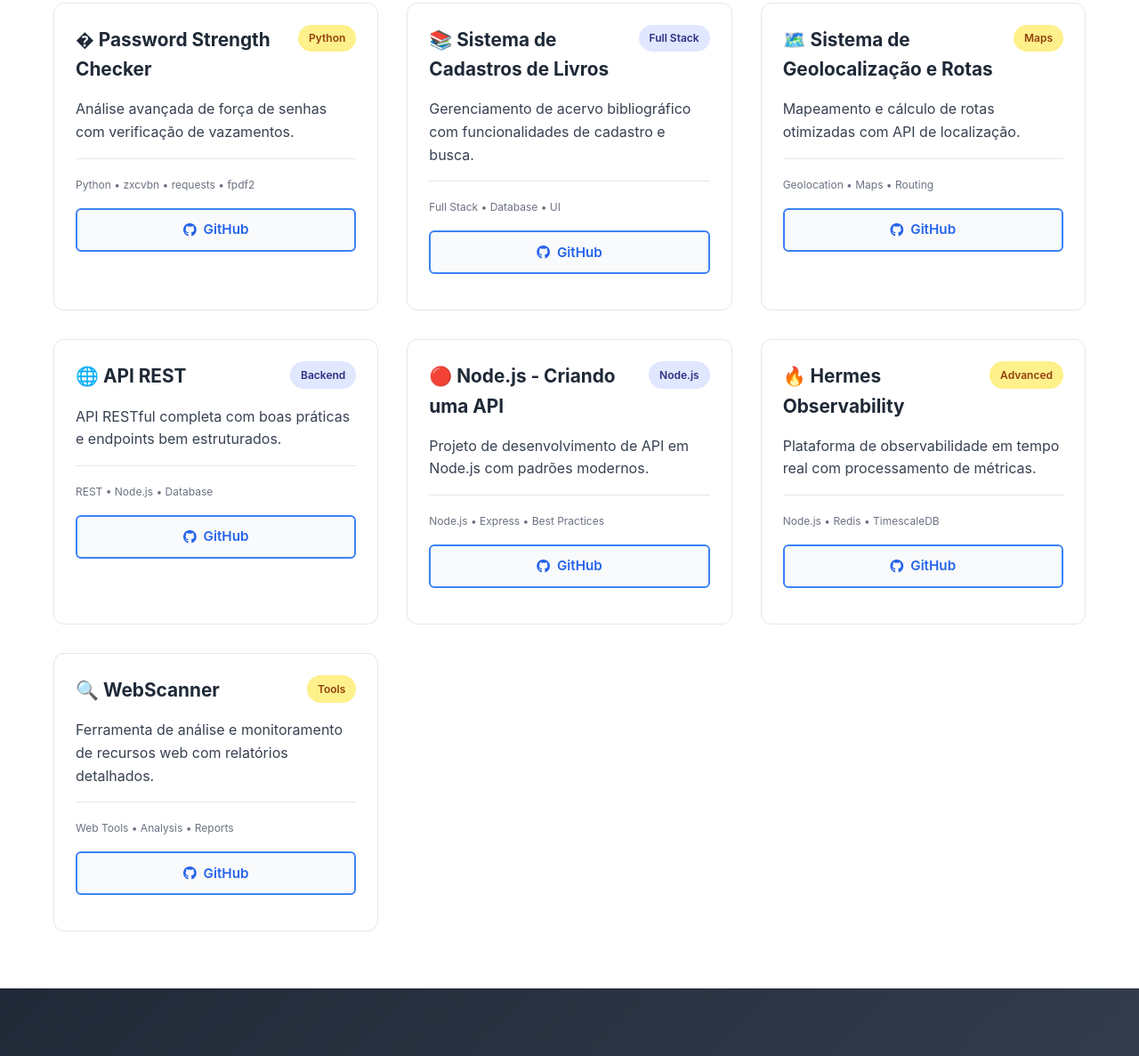
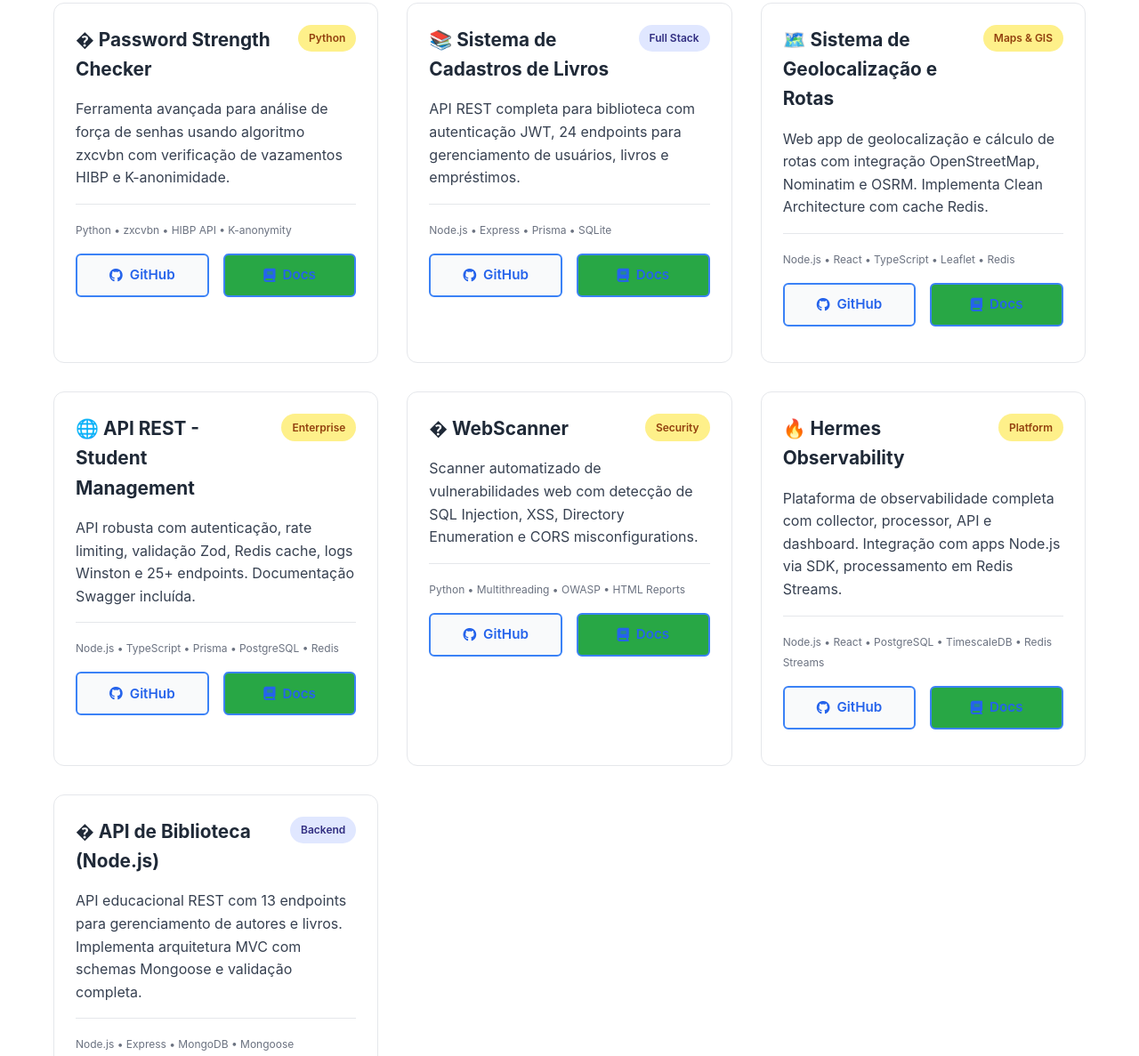
Before and after one commit to FranciscoHonorat/Portif-lio-, a plain HTML site: page index.html in a window 1280 px wide. Shown: the part 1371-2558 px from the top of the page at 89% size. Drawn offline with Linux system fonts and the light colour scheme.

Commit message:
Atualizar index.html com descrições detalhadas e links para documentação

```diff
--- a/index.html
+++ b/index.html
@@ -75,14 +75,17 @@
                         <span class="badge badge-advanced">Python</span>
                     </div>
                     <p class="project-description">
-                        Análise avançada de força de senhas com verificação de vazamentos.
+                        Ferramenta avançada para análise de força de senhas usando algoritmo zxcvbn com verificação de vazamentos HIBP e K-anonimidade.
                     </p>
                     <div class="project-tech">
-                        <small>Python • zxcvbn • requests • fpdf2</small>
+                        <small>Python • zxcvbn • HIBP API • K-anonymity</small>
                     </div>
                     <div class="project-actions">
                         <a href="https://github.com/FranciscoHonorat/Password-Strength-Checker" target="_blank" class="link-btn">
                             <i class="fab fa-github"></i> GitHub
+                        </a>
+                        <a href="projects/password-strength-checker.md" target="_blank" class="link-btn" style="background-color: #28a745;">
+                            <i class="fas fa-book"></i> Docs
                         </a>
                     </div>
                 </div>
@@ -94,14 +97,17 @@
                         <span class="badge badge-intermediate">Full Stack</span>
                     </div>
                     <p class="project-description">
-                        Gerenciamento de acervo bibliográfico com funcionalidades de cadastro e busca.
+                        API REST completa para biblioteca com autenticação JWT, 24 endpoints para gerenciamento de usuários, livros e empréstimos.
                     </p>
                     <div class="project-tech">
-                        <small>Full Stack • Database • UI</small>
+                        <small>Node.js • Express • Prisma • SQLite</small>
                     </div>
                     <div class="project-actions">
                         <a href="https://github.com/FranciscoHonorat/Sistema-de-cadastros-de-livros" target="_blank" class="link-btn">
                             <i class="fab fa-github"></i> GitHub
+                        </a>
+                        <a href="projects/sistema-cadastros-livros.md" target="_blank" class="link-btn" style="background-color: #28a745;">
+                            <i class="fas fa-book"></i> Docs
                         </a>
                     </div>
                 </div>
@@ -110,17 +116,20 @@
                 <div class="project-card">
                     <div class="project-header">
                         <h3>🗺️ Sistema de Geolocalização e Rotas</h3>
-                        <span class="badge badge-advanced">Maps</span>
+                        <span class="badge badge-advanced">Maps & GIS</span>
                     </div>
                     <p class="project-description">
-                        Mapeamento e cálculo de rotas otimizadas com API de localização.
+                        Web app de geolocalização e cálculo de rotas com integração OpenStreetMap, Nominatim e OSRM. Implementa Clean Architecture com cache Redis.
                     </p>
                     <div class="project-tech">
-                        <small>Geolocation • Maps • Routing</small>
+                        <small>Node.js • React • TypeScript • Leaflet • Redis</small>
                     </div>
                     <div class="project-actions">
                         <a href="https://github.com/FranciscoHonorat/Sistema-de-Geolocaliza--o-e-Rotas-main" target="_blank" class="link-btn">
                             <i class="fab fa-github"></i> GitHub
+                        </a>
+                        <a href="projects/sistema-geolocalizar.md" target="_blank" class="link-btn" style="background-color: #28a745;">
+                            <i class="fas fa-book"></i> Docs
                         </a>
                     </div>
                 </div>
@@ -128,18 +137,21 @@
                 <!-- Projeto 4 -->
                 <div class="project-card">
                     <div class="project-header">
-                        <h3>🌐 API REST</h3>
-                        <span class="badge badge-intermediate">Backend</span>
+                        <h3>🌐 API REST - Student Management</h3>
+                        <span class="badge badge-advanced">Enterprise</span>
                     </div>
                     <p class="project-description">
-                        API RESTful completa com boas práticas e endpoints bem estruturados.
+                        API robusta com autenticação, rate limiting, validação Zod, Redis cache, logs Winston e 25+ endpoints. Documentação Swagger incluída.
                     </p>
                     <div class="project-tech">
-                        <small>REST • Node.js • Database</small>
+                        <small>Node.js • TypeScript • Prisma • PostgreSQL • Redis</small>
                     </div>
                     <div class="project-actions">
                         <a href="https://github.com/FranciscoHonorat/API-REST" target="_blank" class="link-btn">
                             <i class="fab fa-github"></i> GitHub
+                        </a>
+                        <a href="projects/api-rest-student.md" target="_blank" class="link-btn" style="background-color: #28a745;">
+                            <i class="fas fa-book"></i> Docs
                         </a>
                     </div>
                 </div>
@@ -147,18 +159,21 @@
                 <!-- Projeto 5 -->
                 <div class="project-card">
                     <div class="project-header">
-                        <h3>🔴 Node.js - Criando uma API</h3>
-                        <span class="badge badge-intermediate">Node.js</span>
+                        <h3>� WebScanner</h3>
+                        <span class="badge badge-advanced">Security</span>
                     </div>
                     <p class="project-description">
-                        Projeto de desenvolvimento de API em Node.js com padrões modernos.
+                        Scanner automatizado de vulnerabilidades web com detecção de SQL Injection, XSS, Directory Enumeration e CORS misconfigurations.
                     </p>
                     <div class="project-tech">
-                        <small>Node.js • Express • Best Practices</small>
+                        <small>Python • Multithreading • OWASP • HTML Reports</small>
                     </div>
                     <div class="project-actions">
-                        <a href="https://github.com/FranciscoHonorat/NODEJS-Criando-uma-api" target="_blank" class="link-btn">
+                        <a href="https://github.com/FranciscoHonorat/WebScanner" target="_blank" class="link-btn">
                             <i class="fab fa-github"></i> GitHub
+                        </a>
+                        <a href="projects/web-scanner.md" target="_blank" class="link-btn" style="background-color: #28a745;">
+                            <i class="fas fa-book"></i> Docs
                         </a>
                     </div>
                 </div>
@@ -167,17 +182,20 @@
                 <div class="project-card">
                     <div class="project-header">
                         <h3>🔥 Hermes Observability</h3>
-                        <span class="badge badge-advanced">Advanced</span>
+                        <span class="badge badge-advanced">Platform</span>
                     </div>
                     <p class="project-description">
-                        Plataforma de observabilidade em tempo real com processamento de métricas.
+                        Plataforma de observabilidade completa com collector, processor, API e dashboard. Integração com apps Node.js via SDK, processamento em Redis Streams.
                     </p>
                     <div class="project-tech">
-                        <small>Node.js • Redis • TimescaleDB</small>
+                        <small>Node.js • React • PostgreSQL • TimescaleDB • Redis Streams</small>
                     </div>
                     <div class="project-actions">
                         <a href="https://github.com/FranciscoHonorat/hermes-observability" target="_blank" class="link-btn">
                             <i class="fab fa-github"></i> GitHub
+                        </a>
+                        <a href="projects/hermes-observability.md" target="_blank" class="link-btn" style="background-color: #28a745;">
+                            <i class="fas fa-book"></i> Docs
                         </a>
                     </div>
                 </div>
@@ -185,18 +203,21 @@
                 <!-- Projeto 7 -->
                 <div class="project-card">
                     <div class="project-header">
-                        <h3>🔍 WebScanner</h3>
-                        <span class="badge badge-advanced">Tools</span>
+                        <h3>� API de Biblioteca (Node.js)</h3>
+                        <span class="badge badge-intermediate">Backend</span>
                     </div>
                     <p class="project-description">
-                        Ferramenta de análise e monitoramento de recursos web com relatórios detalhados.
+                        API educacional REST com 13 endpoints para gerenciamento de autores e livros. Implementa arquitetura MVC com schemas Mongoose e validação completa.
                     </p>
                     <div class="project-tech">
-                        <small>Web Tools • Analysis • Reports</small>
+                        <small>Node.js • Express • MongoDB • Mongoose</small>
                     </div>
                     <div class="project-actions">
-                        <a href="https://github.com/FranciscoHonorat/WebScanner" target="_blank" class="link-btn">
+                        <a href="https://github.com/FranciscoHonorat/NODEJS-Criando-uma-api" target="_blank" class="link-btn">
                             <i class="fab fa-github"></i> GitHub
+                        </a>
+                        <a href="projects/nodejs-api-biblioteca.md" target="_blank" class="link-btn" style="background-color: #28a745;">
+                            <i class="fas fa-book"></i> Docs
                         </a>
                     </div>
                 </div>
```
